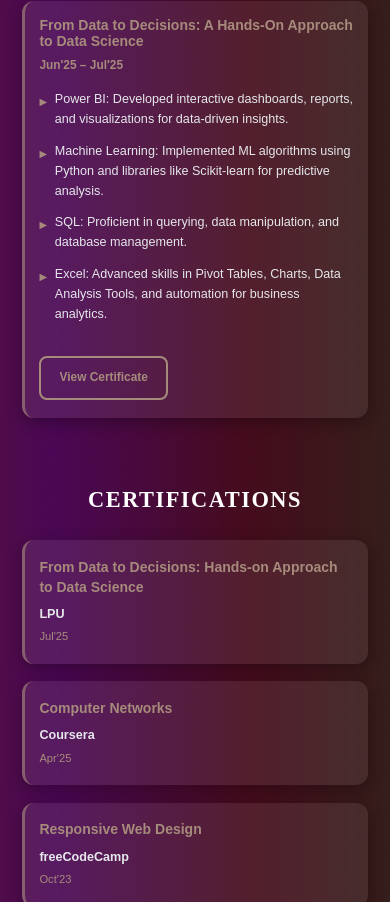
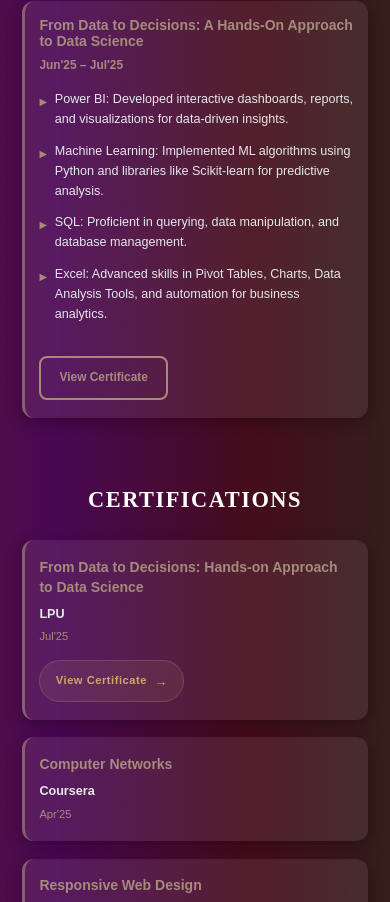
Before and after one commit to RamaSaiJahnavi/Portfolio, a React (Vite) app in the folder Desktop/portfolio/: page / in a window 390 px wide. Shown: the part 5392-6294 px from the top of the page. Built offline with nearby package versions, Linux system fonts and the light colour scheme.

Commit message:
Add premium animated 'View Certificate' links with shimmer effects and gradient borders

```diff
--- a/Desktop/portfolio/src/components/Certifications.jsx
+++ b/Desktop/portfolio/src/components/Certifications.jsx
@@ -5,17 +5,20 @@
     {
       title: 'From Data to Decisions: Hands-on Approach to Data Science',
       issuer: 'LPU',
-      date: 'Jul\'25'
+      date: 'Jul\'25',
+      link: 'https://drive.google.com/file/d/1N8lHIPzpeKUJwBH_rmJPUuI6uHyxbCUs/view'
     },
     {
       title: 'Computer Networks',
       issuer: 'Coursera',
-      date: 'Apr\'25'
+      date: 'Apr\'25',
+      link: '#'
     },
     {
       title: 'Responsive Web Design',
       issuer: 'freeCodeCamp',
-      date: 'Oct\'23'
+      date: 'Oct\'23',
+      link: '#'
     }
   ]
 
@@ -28,6 +31,18 @@
             <h3>{cert.title}</h3>
             <p className="cert-issuer">{cert.issuer}</p>
             <p className="cert-date">{cert.date}</p>
+            {cert.link && cert.link !== '#' && (
+              <a
+                href={cert.link}
+                className="cert-view-link"
+                target="_blank"
+                rel="noopener noreferrer"
+              >
+                <span className="link-text">View Certificate</span>
+                <span className="link-icon">→</span>
+                <span className="link-shimmer"></span>
+              </a>
+            )}
           </div>
         ))}
       </div>
--- a/Desktop/portfolio/src/styles/Certifications.css
+++ b/Desktop/portfolio/src/styles/Certifications.css
@@ -54,6 +54,128 @@
   color: #a68b7c;
   font-size: 0.9rem;
   font-weight: 500;
+}
+
+/* ---- Premium View Certificate Link ---- */
+.cert-view-link {
+  position: relative;
+  display: inline-flex;
+  align-items: center;
+  gap: 0.5rem;
+  margin-top: 1rem;
+  padding: 0.65rem 1.25rem;
+  background: linear-gradient(135deg, rgba(166, 139, 124, 0.15), rgba(201, 168, 108, 0.1));
+  border: 1px solid rgba(166, 139, 124, 0.3);
+  border-radius: 25px;
+  color: #c9a86c;
+  font-size: 0.85rem;
+  font-weight: 600;
+  text-decoration: none;
+  letter-spacing: 0.5px;
+  overflow: hidden;
+  transition: all 0.4s cubic-bezier(0.4, 0, 0.2, 1);
+  cursor: pointer;
+  min-height: 44px; /* Touch-friendly */
+}
+
+.link-text {
+  position: relative;
+  z-index: 1;
+  transition: transform 0.4s ease;
+}
+
+.link-icon {
+  position: relative;
+  z-index: 1;
+  font-size: 1rem;
+  transition: transform 0.4s ease;
+}
+
+/* Shimmer effect */
+.link-shimmer {
+  position: absolute;
+  top: 0;
+  left: -100%;
+  width: 50%;
+  height: 100%;
+  background: linear-gradient(
+    90deg,
+    transparent,
+    rgba(255, 255, 255, 0.1),
+    transparent
+  );
+  transition: left 0.6s ease;
+  pointer-events: none;
+}
+
+/* Hover effects */
+.cert-view-link:hover {
+  background: linear-gradient(135deg, rgba(166, 139, 124, 0.25), rgba(201, 168, 108, 0.2));
+  border-color: rgba(166, 139, 124, 0.5);
+  box-shadow:
+    0 8px 25px rgba(166, 139, 124, 0.3),
+    0 0 15px rgba(201, 168, 108, 0.1),
+    inset 0 0 0 1px rgba(255, 255, 255, 0.05);
+  transform: translateY(-3px);
+}
+
+.cert-view-link:hover .link-text,
+.cert-view-link:hover .link-icon {
+  transform: translateX(3px);
+}
+
+.cert-view-link:hover .link-icon {
+  transform: translateX(5px) rotate(5deg);
+}
+
+.cert-view-link:hover .link-shimmer {
+  left: 150%;
+}
+
+/* Active state */
+.cert-view-link:active {
+  transform: translateY(-1px);
+  box-shadow:
+    0 4px 15px rgba(166, 139, 124, 0.2),
+    inset 0 0 0 1px rgba(255, 255, 255, 0.1);
+}
+
+/* Animated gradient border on hover */
+.cert-view-link::before {
+  content: '';
+  position: absolute;
+  inset: -1px;
+  border-radius: 25px;
+  padding: 1px;
+  background: linear-gradient(
+    45deg,
+    rgba(166, 139, 124, 0.4),
+    rgba(201, 168, 108, 0.3),
+    rgba(166, 139, 124, 0.4)
+  );
+  -webkit-mask:
+    linear-gradient(#fff 0 0) content-box,
+    linear-gradient(#fff 0 0);
+  mask:
+    linear-gradient(#fff 0 0) content-box,
+    linear-gradient(#fff 0 0);
+  -webkit-mask-composite: xor;
+  mask-composite: exclude;
+  opacity: 0;
+  transition: opacity 0.4s ease;
+  pointer-events: none;
+  background-size: 200% 200%;
+  animation: certBorderFlow 3s ease-in-out infinite paused;
+}
+
+.cert-view-link:hover::before {
+  opacity: 1;
+  animation-play-state: running;
+}
+
+@keyframes certBorderFlow {
+  0%, 100% { background-position: 0% 50%; }
+  50% { background-position: 100% 50%; }
 }
 
 /* ---- Responsive Design ---- */
@@ -163,3 +285,36 @@
     font-size: 0.95rem;
   }
 }
+
+/* Mobile responsive for certificate link */
+@media (max-width: 480px) {
+  .cert-view-link {
+    padding: 0.6rem 1.1rem;
+    font-size: 0.8rem;
+    min-height: 42px;
+  }
+
+  .link-text {
+    font-size: 0.8rem;
+  }
+
+  .link-icon {
+    font-size: 0.95rem;
+  }
+}
+
+@media (max-width: 360px) {
+  .cert-view-link {
+    padding: 0.55rem 1rem;
+    font-size: 0.75rem;
+    min-height: 40px;
+  }
+
+  .link-text {
+    font-size: 0.75rem;
+  }
+
+  .link-icon {
+    font-size: 0.9rem;
+  }
+}
```
